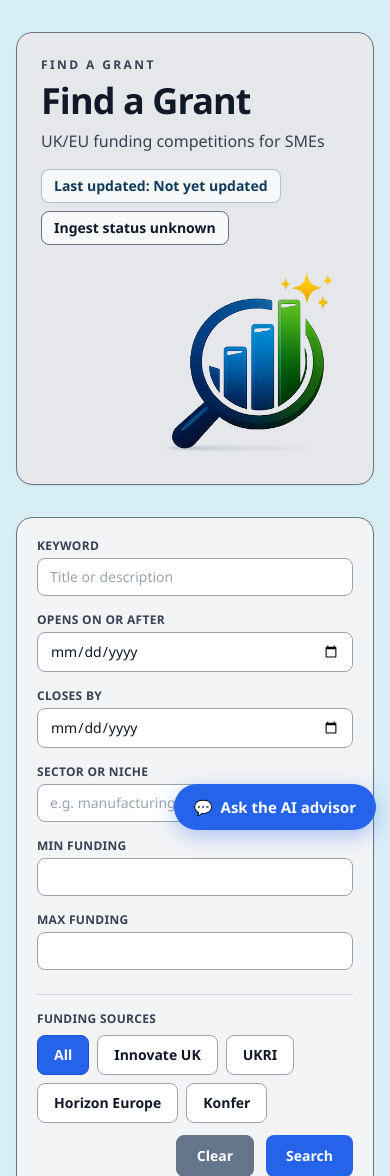
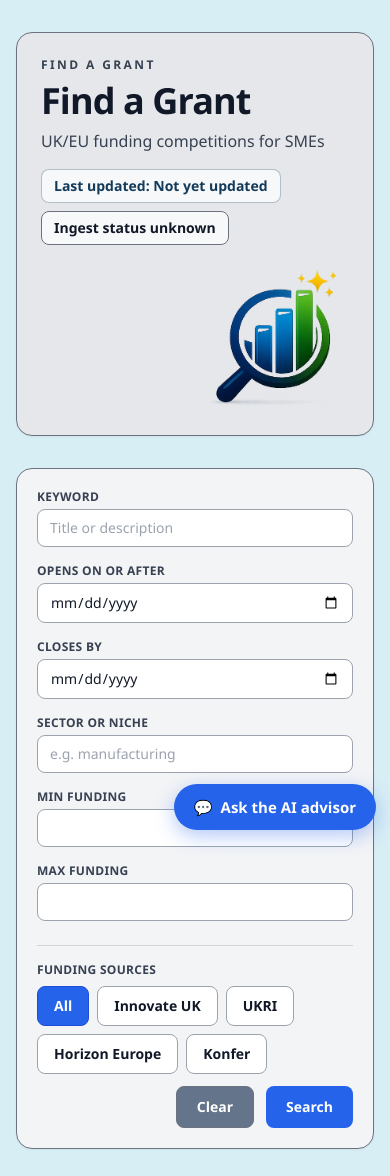
Before and after one commit to stclifford1-cyber/find-a-grant, a FastAPI app: page / in a window 390 px wide. Shown: the top 1176 px of the page. Run offline with FastAPI, Linux system fonts and the light colour scheme; some libraries are stand-ins or nearby versions.

Commit message:
Reduce header logo size

```diff
--- a/app/templates/index.html
+++ b/app/templates/index.html
@@ -40,7 +40,7 @@
     <div class="flex shrink-0 justify-end">
       <img src="{{ request.url_for('static', path='img/grant-logo.png') }}"
            alt="Grant logo"
-           class="h-auto w-48 max-w-full object-contain sm:w-64 lg:w-80" />
+           class="h-auto w-36 max-w-full object-contain sm:w-48 lg:w-60" />
     </div>
   </div>
 </header>
```
Also changed, not shown: tests/test_cron_ingest_auth.py (+1 -0 lines).
